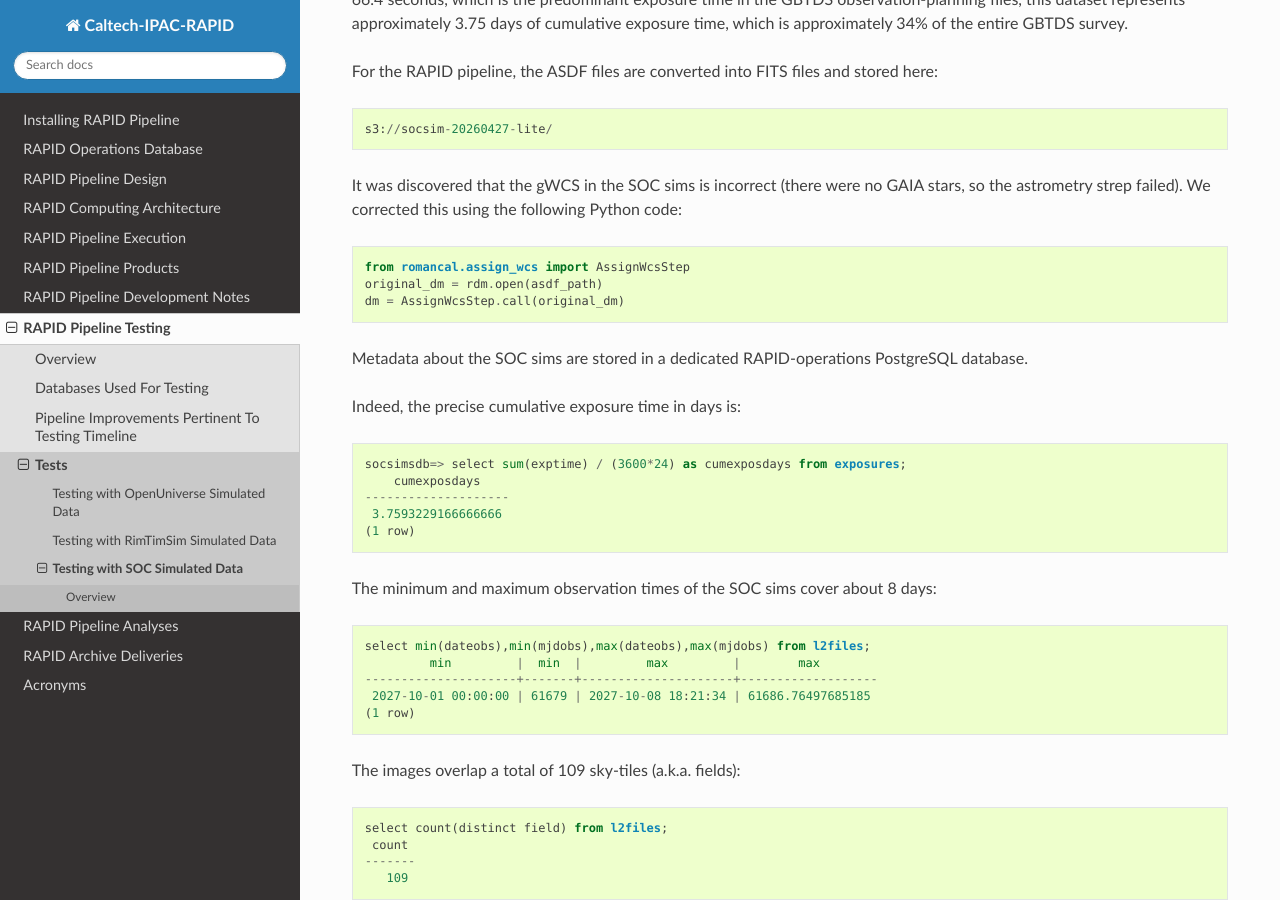
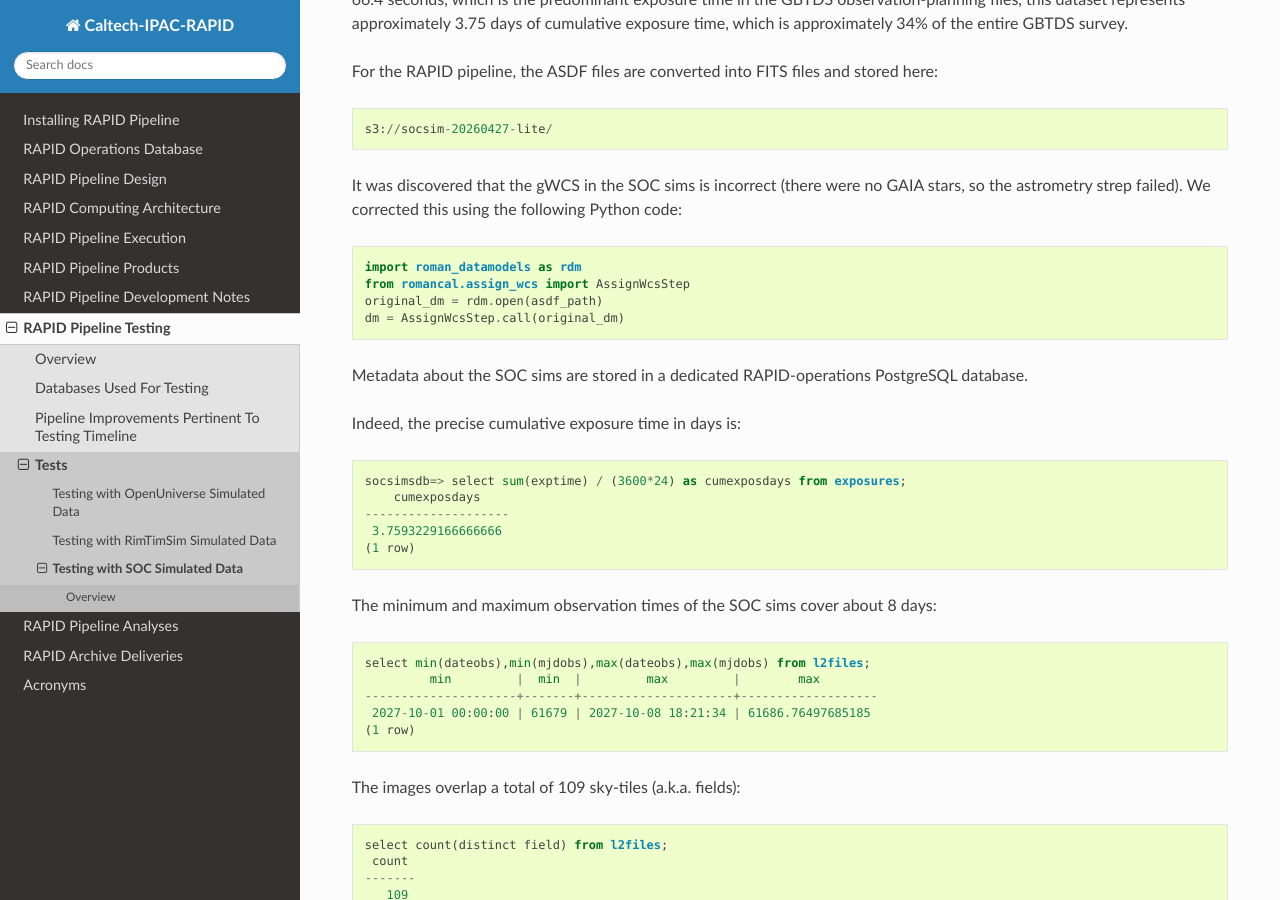
Before and after one commit to Caltech-IPAC/rapid, a Sphinx documentation site: the page built from docs/source/dev/socsim_tests.rst, in a window 1280 px wide and 900 px high, scrolled down 896 px. Built offline with Sphinx 7.4.7 and the Read the Docs theme 3.1.0, drawn with Linux system fonts in a browser that asks for light colours.

Commit message:
Added import roman_datamodels as rdm.

```diff
--- a/docs/source/dev/socsim_tests.rst
+++ b/docs/source/dev/socsim_tests.rst
@@ -52,6 +52,7 @@ For the RAPID pipeline, the ASDF files are converted into FITS files and stored
 It was discovered that the gWCS in the SOC sims is incorrect (there were no GAIA stars,
 so the astrometry strep failed).  We corrected this using the following Python code::
 
+    import roman_datamodels as rdm
     from romancal.assign_wcs import AssignWcsStep
     original_dm = rdm.open(asdf_path)
     dm = AssignWcsStep.call(original_dm)
```
